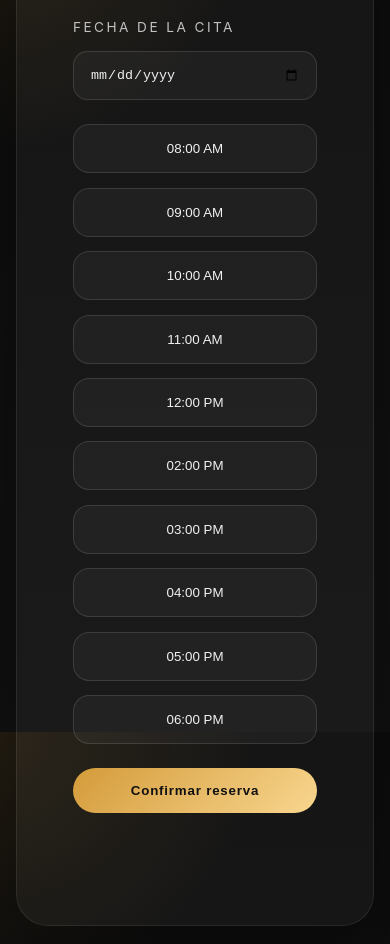
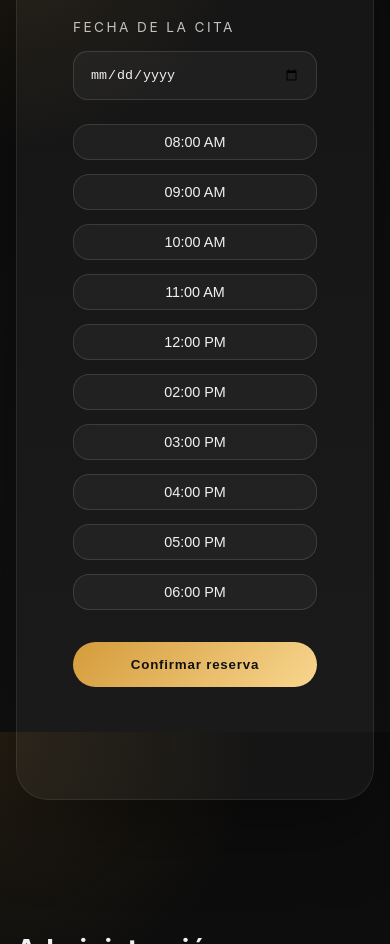
Before and after one commit to EMERSON199219/Servicio_Barberia, a plain HTML site: page index.html in a window 390 px wide. Shown: the part 1800-2744 px from the top of the page. Drawn offline with Linux system fonts and the light colour scheme.

Commit message:
Make time slots horizontal scroll on mobile and reduce button size

```diff
--- a/styles.css
+++ b/styles.css
@@ -103,6 +103,34 @@ img {
 
   .nav-menu {
     margin-top: 0.5rem;
+  }
+}
+
+/* Mobile: show time slots in a single horizontal row with scroll */
+@media (max-width: 600px) {
+  .time-slots {
+    display: flex;
+    gap: 0.6rem;
+    overflow-x: auto;
+    padding-bottom: 0.5rem;
+    -webkit-overflow-scrolling: touch;
+  }
+
+  .time-slots::-webkit-scrollbar {
+    height: 6px;
+  }
+
+  .time-slots::-webkit-scrollbar-thumb {
+    background: rgba(255,255,255,0.08);
+    border-radius: 3px;
+  }
+
+  .time-slots .slot-button {
+    flex: 0 0 auto;
+    padding: 0.55rem 0.9rem;
+    font-size: 0.9rem;
+    white-space: nowrap;
+    min-width: 72px;
   }
 }
 
```
